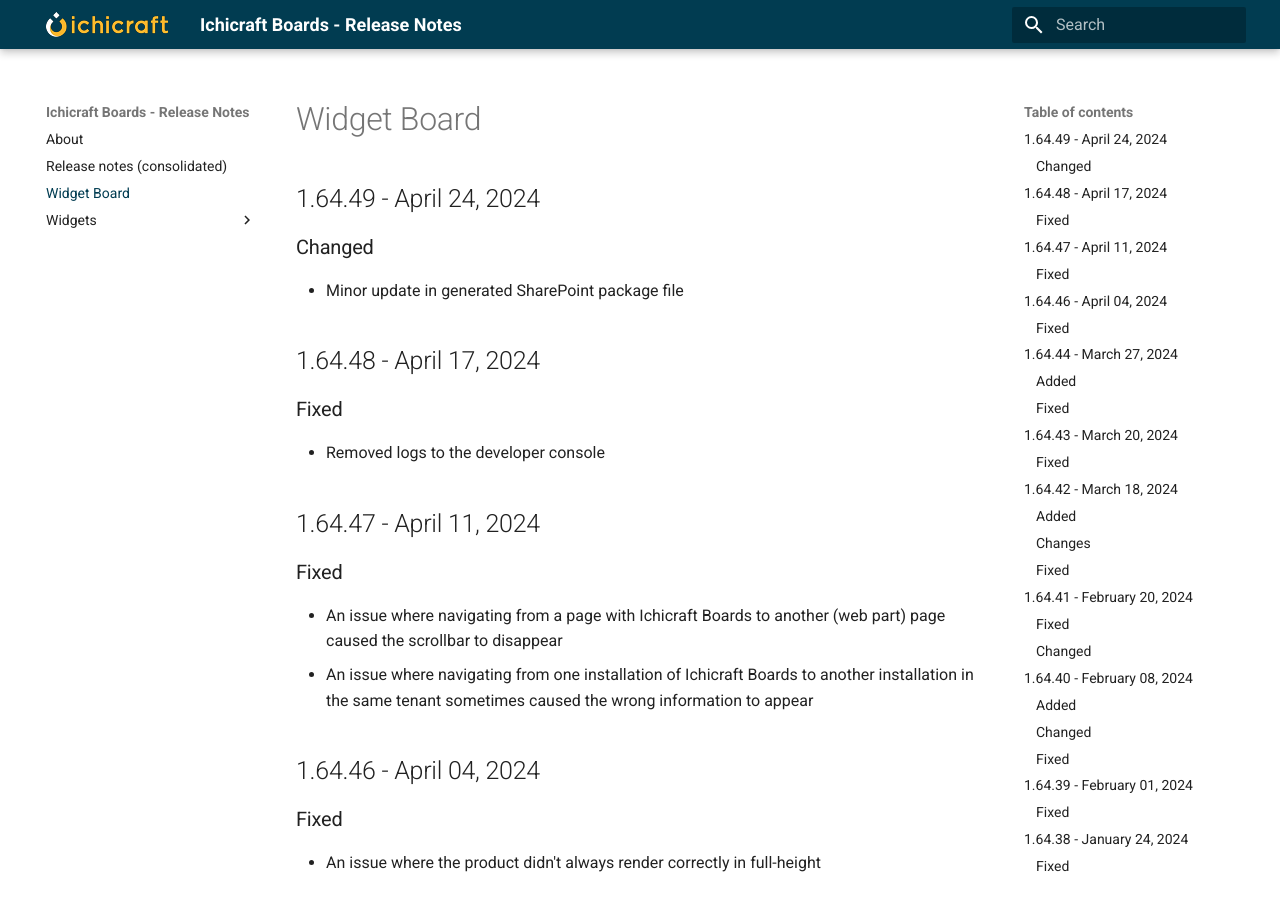
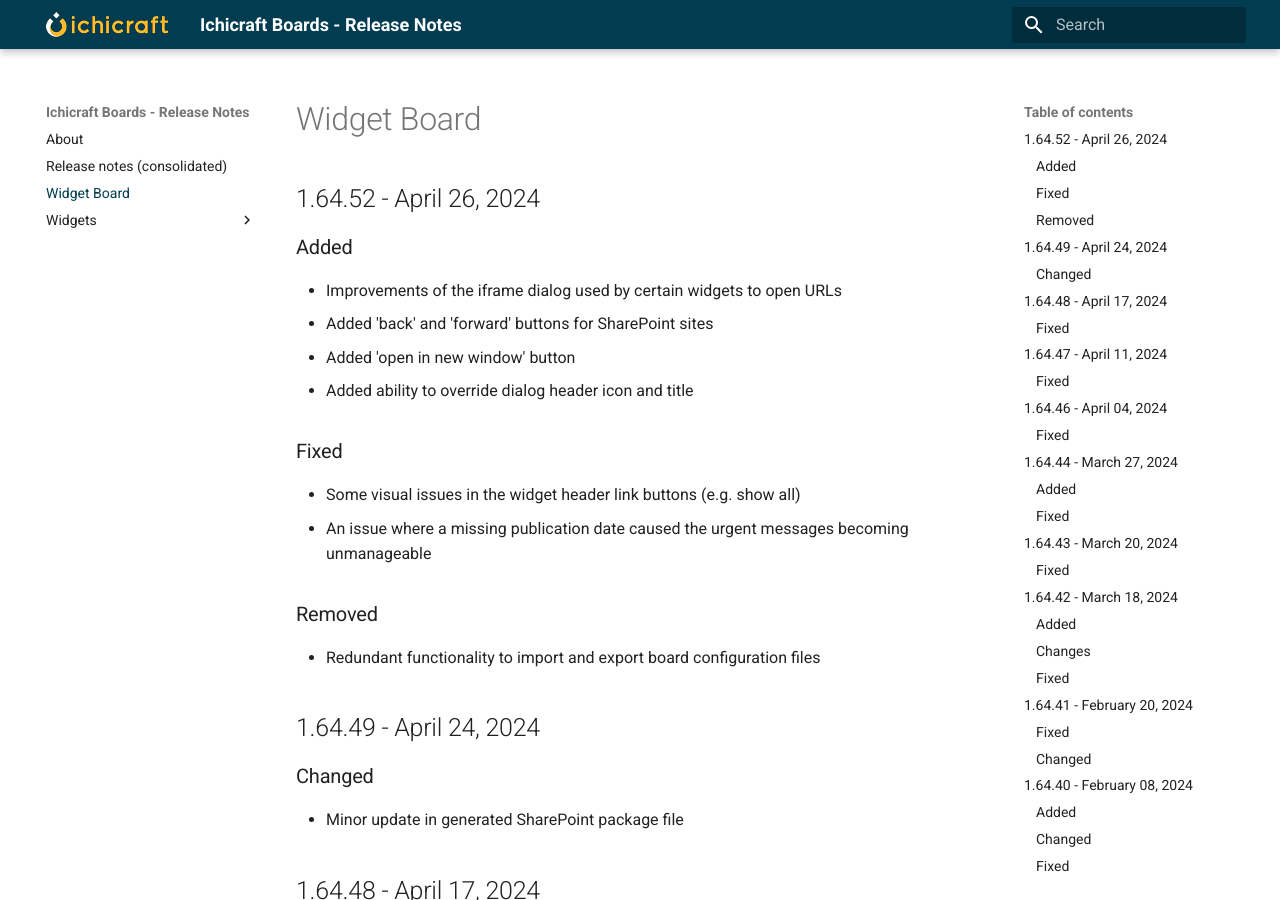
Before and after one commit to ichicraft/widgets-docs, an MkDocs documentation site: the page built from docs/Widget Board.md, in a window 1280 px wide and 900 px high. Built offline with MkDocs 1.6.1 and Material for MkDocs 9.7.7, drawn with Linux system fonts in a browser that asks for light colours.

```diff
--- a/docs/Widget Board.md
+++ b/docs/Widget Board.md
@@ -1,3 +1,18 @@
+## 1.64.52 - April 26, 2024
+
+### Added
+- Improvements of the iframe dialog used by certain widgets to open URLs
+  - Added &#x27;back&#x27; and &#x27;forward&#x27; buttons for SharePoint sites
+  - Added &#x27;open in new window&#x27; button
+  - Added ability to override dialog header icon and title
+
+### Fixed
+- Some visual issues in the widget header link buttons (e.g. show all)
+- An issue where a missing publication date caused the urgent messages becoming unmanageable
+
+### Removed
+- Redundant functionality to import and export board configuration files
+
 ## 1.64.49 - April 24, 2024
 
 ### Changed
```
Also changed, not shown: docs/Release-notes-(consolidated).md (+15 -0 lines).
